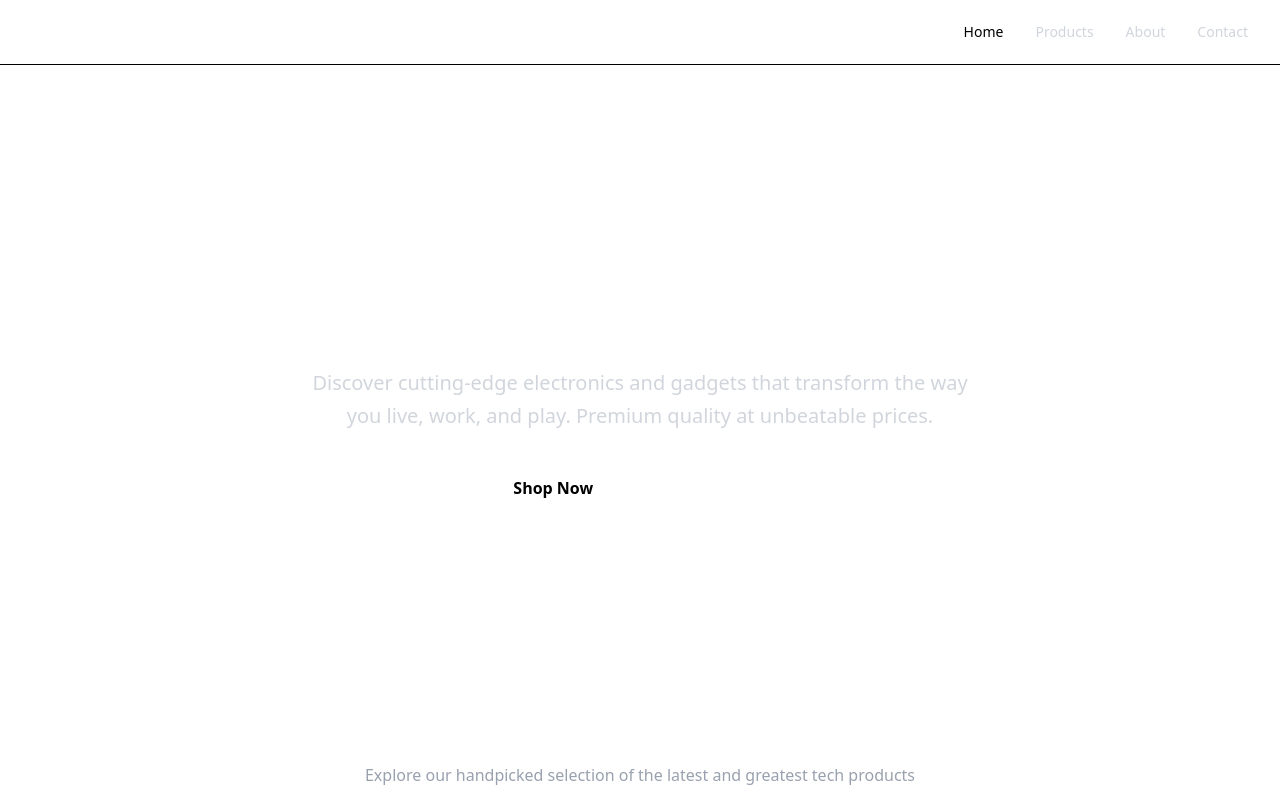
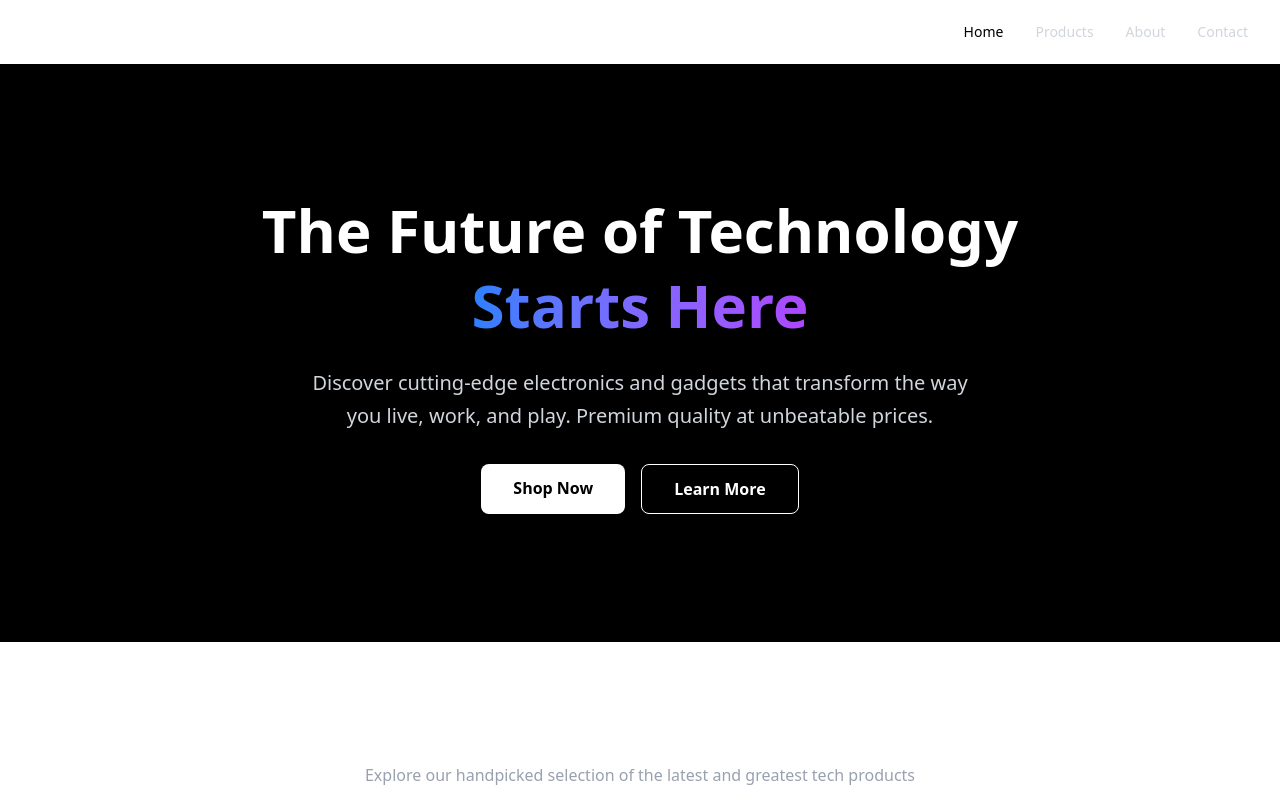
Before and after one commit to Boldecca/Static-ecommerce, a React (Vite) app: page / in a window 1280 px wide. Shown: the top 800 px of the page. Built offline with nearby package versions, Linux system fonts and the light colour scheme.

Commit message:
save changes

```diff
--- a/src/components/HeroSection.jsx
+++ b/src/components/HeroSection.jsx
@@ -2,12 +2,12 @@
 
 function HeroSection() {
   return (
-    <section className="relative bg-gradient-to-br from-dark via-dark-lighter to-dark py-20 md:py-32">
+    <section className="relative bg-black py-20 md:py-32">
       <div className="max-w-7xl mx-auto px-4 sm:px-6 lg:px-8">
         <div className="text-center max-w-4xl mx-auto">
           <h1 className="text-4xl md:text-6xl font-bold text-white mb-6 leading-tight">
             The Future of Technology{" "}
-            <span className="bg-gradient-to-r from-primary to-secondary bg-clip-text text-transparent">
+            <span className="bg-gradient-to-r from-blue-500 to-purple-500 bg-clip-text text-transparent">
               Starts Here
             </span>
           </h1>
```
Also changed, not shown: 1 other file (tests, documents, lock files or other folders).
